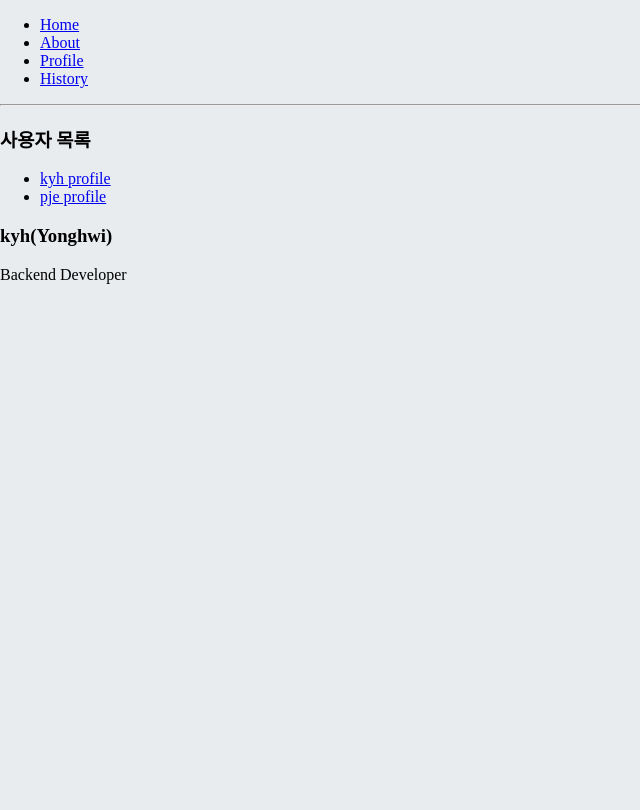
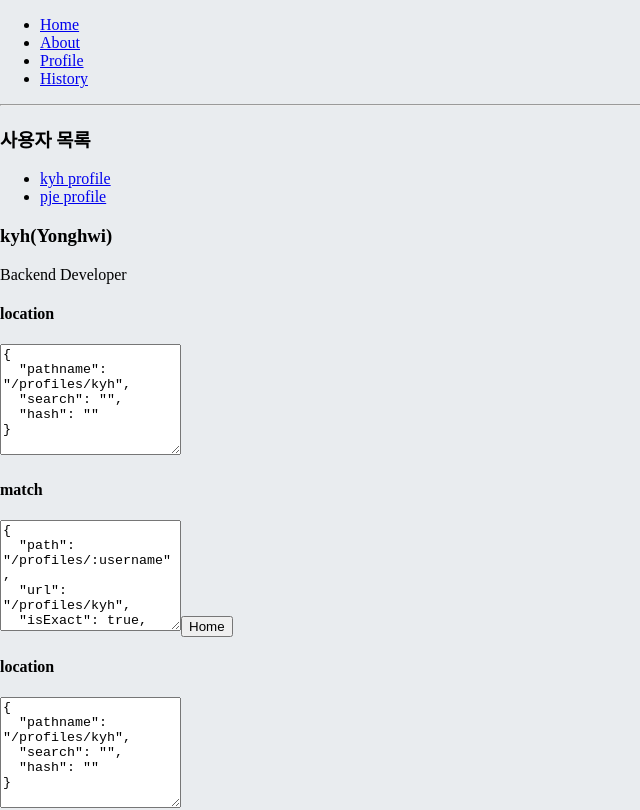
Before and after one commit to yh0921k/learning-react, a React (Create React App) app: page /profiles/kyh in a window 1280 px wide. Shown: the top 810 px of the page, without its empty margins (0-640 px from the left). Built offline with nearby package versions, Linux system fonts and the light colour scheme.

Commit message:
[add] 13.6.2 withRouter

```diff
--- a/src/react-router/Profile.js
+++ b/src/react-router/Profile.js
@@ -1,4 +1,5 @@
 import React from 'react';
+import WithRouterSample from './WithRouterSample';
 
 const data = {
   kyh: {
@@ -23,6 +24,7 @@ const Profile = ({ match }) => {
         {username}({profile.name})
       </h3>
       <p>{profile.description}</p>
+      <WithRouterSample />
     </div>
   );
 };
--- a/src/react-router/Profiles.js
+++ b/src/react-router/Profiles.js
@@ -1,6 +1,7 @@
 import React from 'react';
 import { Link, Route } from 'react-router-dom';
 import Profile from './Profile';
+import WithRouterSample from './WithRouterSample';
 
 const Profiles = () => {
   return (
@@ -21,6 +22,7 @@ const Profiles = () => {
         render={() => <div>사용자를 선택해주세요.</div>}
       />
       <Route path={'/profiles/:username'} component={Profile} />
+      <WithRouterSample />
     </div>
   );
 };
--- /dev/null
+++ b/src/react-router/WithRouterSample.js
@@ -0,0 +1,24 @@
+import React from 'react';
+import { withRouter } from 'react-router-dom';
+
+const WithRouterSample = ({ location, match, history }) => {
+  return (
+    <div>
+      <h4>location</h4>
+      <textarea
+        value={JSON.stringify(location, null, 2)}
+        rows={7}
+        readOnly={true}
+      />
+      <h4>match</h4>
+      <textarea
+        value={JSON.stringify(match, null, 2)}
+        rows={7}
+        readOnly={true}
+      />
+      <button onClick={() => history.push('/')}>Home</button>
+    </div>
+  );
+};
+
+export default withRouter(WithRouterSample);
```
